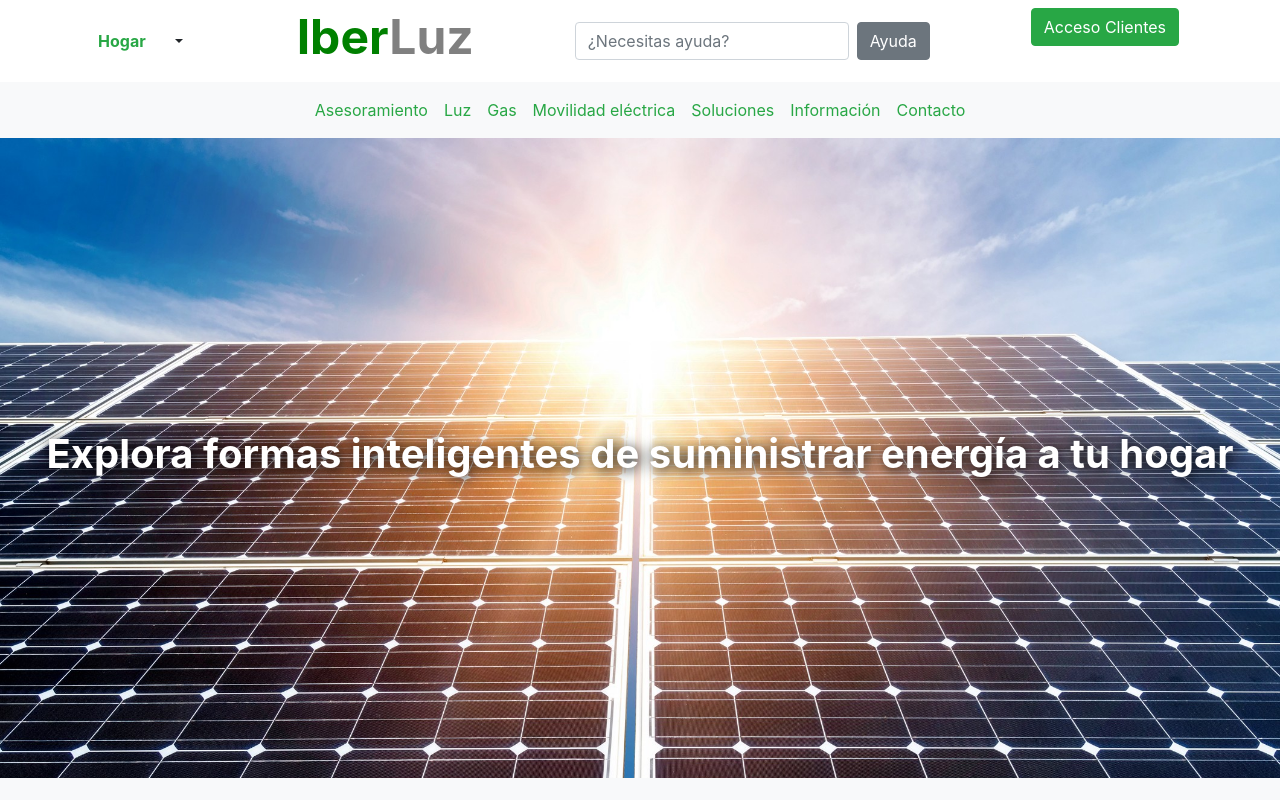
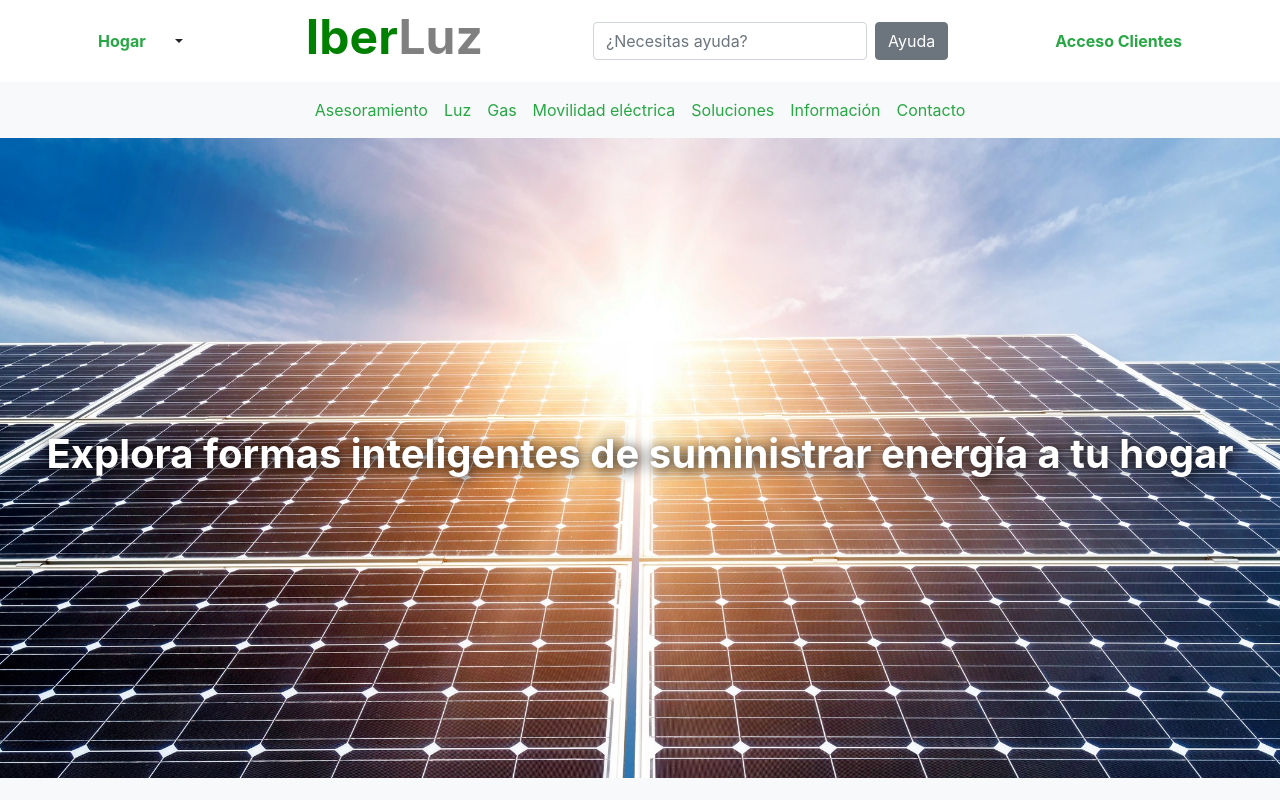
Before and after one commit to jsflor/iberluz, a plain HTML site: page index.html in a window 1280 px wide. Shown: the top 800 px of the page. Drawn offline with nearby package versions, Linux system fonts and the light colour scheme.

Commit message:
Add files via upload

```diff
--- a/index.html
+++ b/index.html
@@ -35,7 +35,7 @@
                 <input type="text" class="form-control mr-sm-2" placeholder="¿Necesitas ayuda?">
                 <button id="help" class="btn btn-secondary">Ayuda</button>
             </form>
-            <a href="#" class="nav-link"><button id="btnClientes" class="btn btn-success">Acceso Clientes</button></a>
+            <button id="btnClientes" class="btn text-success font-weight-bold">Acceso Clientes</button>
         </div>
 
         <nav class="navbar navbar-expand-md bg-light justify-content-center">
```
